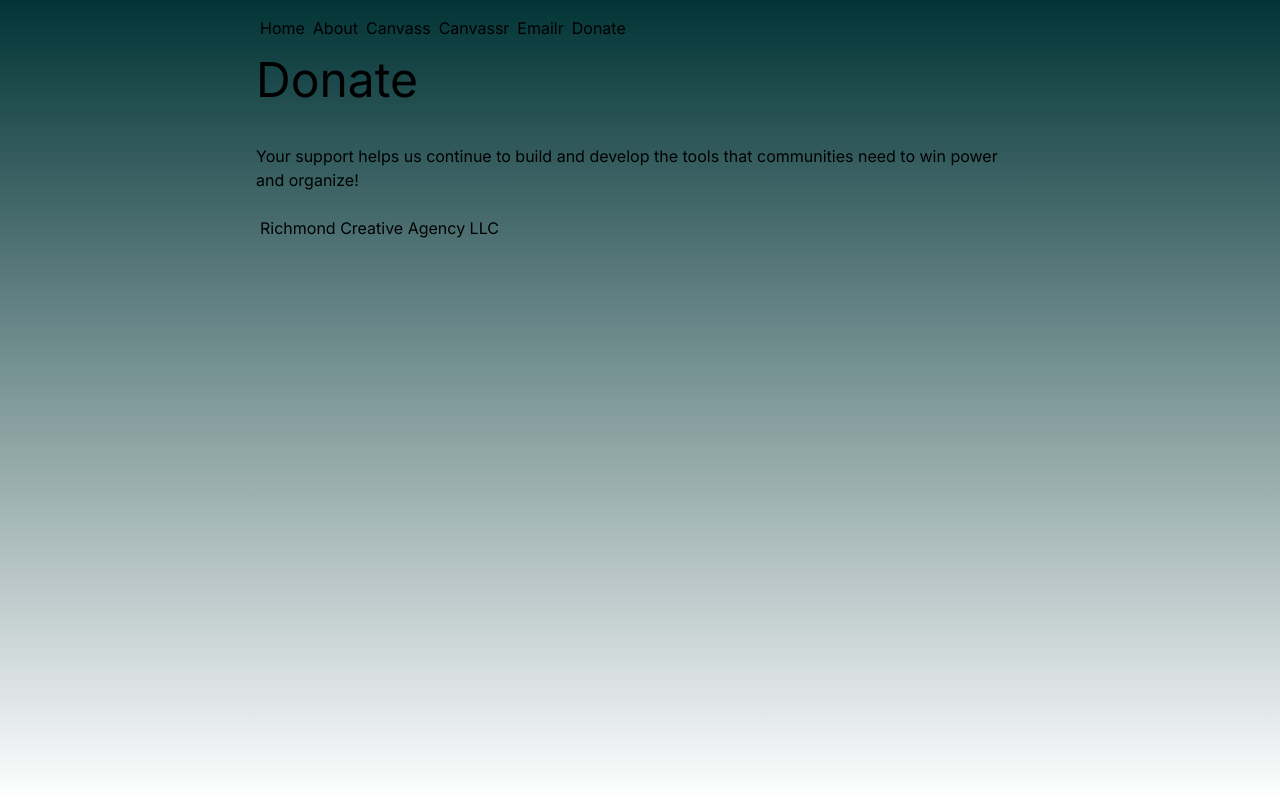
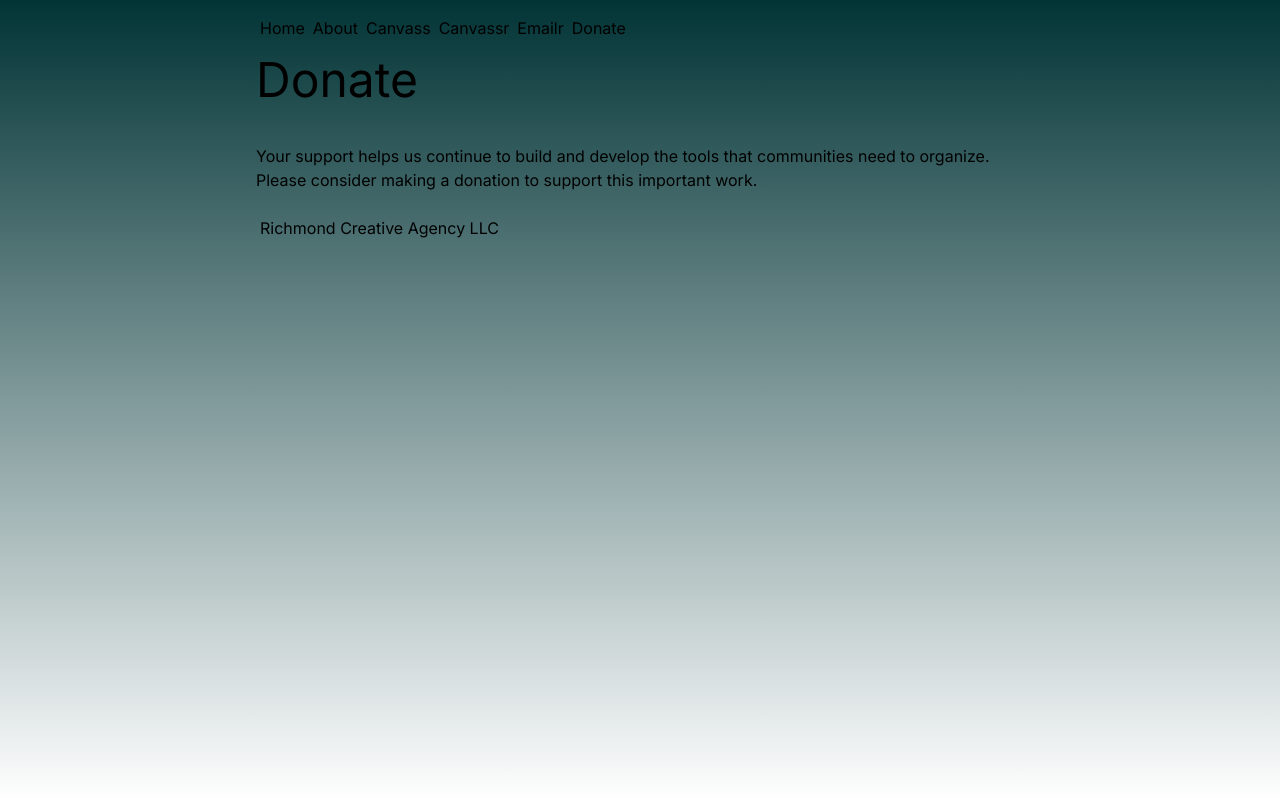
Before and after one commit to Richmond-Creative-Agency/fieldagent, a Next.js app: page /donate in a window 1280 px wide. Built offline with nearby package versions, Linux system fonts and the light colour scheme.

Commit message:
feature: Add donation ask

```diff
--- a/src/app/donate/page.js
+++ b/src/app/donate/page.js
@@ -17,7 +17,8 @@ export default function Page() {
 
       <P>
         Your support helps us continue to build and develop the tools that
-        communities need to win power and organize!
+        communities need to organize. Please consider making a donation to
+        support this important work.
       </P>
     </Main>
   );
```
